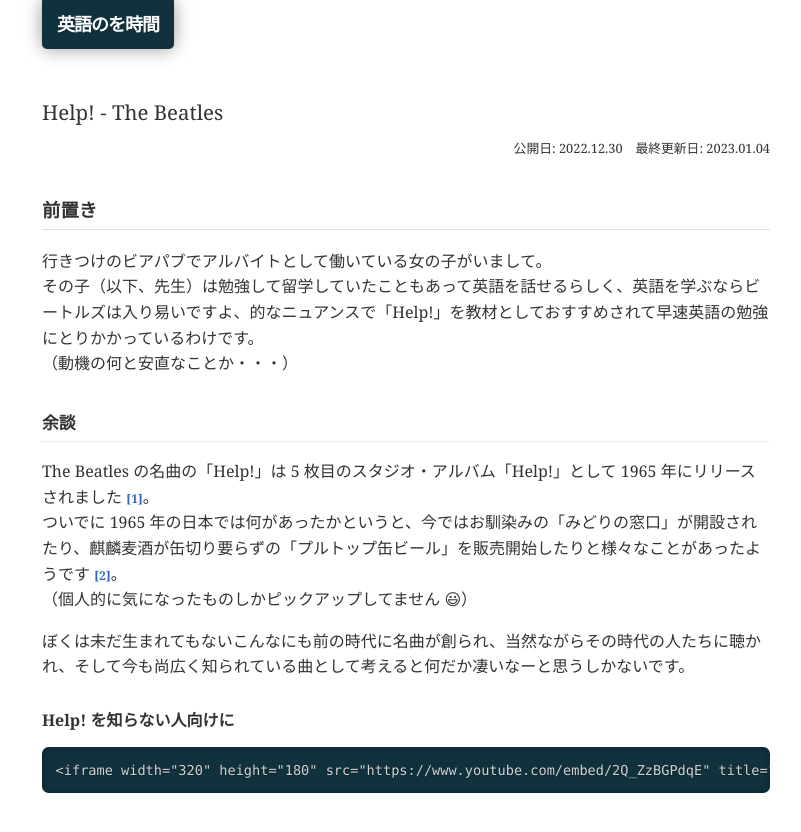
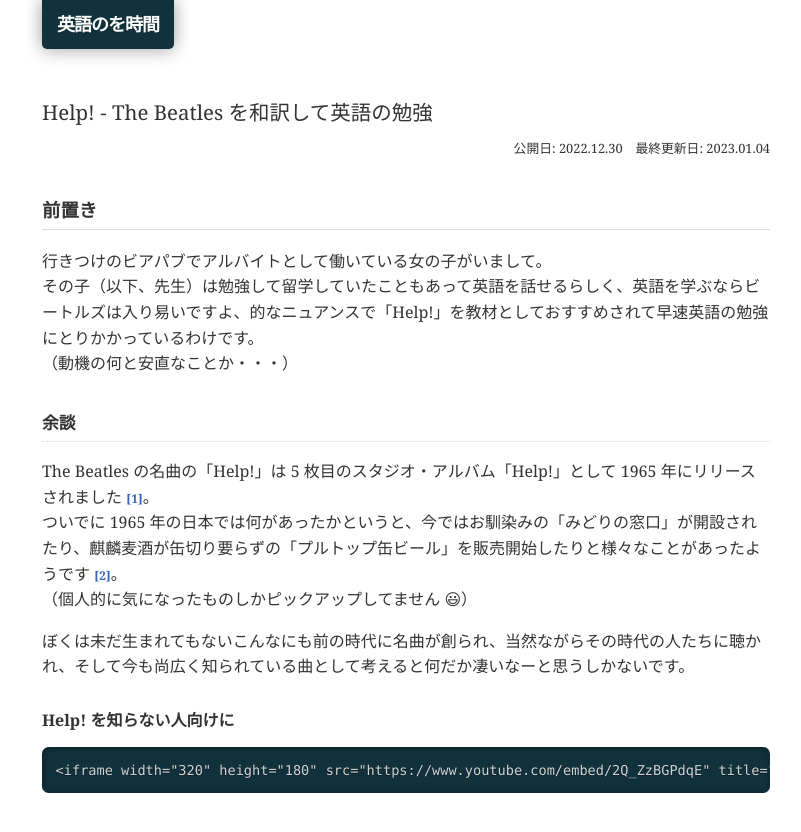
Before and after one commit to tetsuwo/en-study, a Jekyll site: the page built from _posts/2022-12-30-help-the-beatles.md, in a window 1280 px wide and 900 px high. Shown: the top 832 px of the window, without its empty margins (108-909 px from the left). Built offline with Jekyll 4.4.1, drawn with Linux system fonts in a browser that asks for light colours.

Commit message:
Update 2022-12-30-help-the-beatles.md

```diff
--- a/_posts/2022-12-30-help-the-beatles.md
+++ b/_posts/2022-12-30-help-the-beatles.md
@@ -1,6 +1,6 @@
 ---
 layout: post
-title: "Help! - The Beatles"
+title: "Help! - The Beatles を和訳して英語の勉強"
 date: 2022-12-30 23:00:00 +0900
 last_modified_at: 2023-01-04 02:00:00 +0900
 categories:
```
